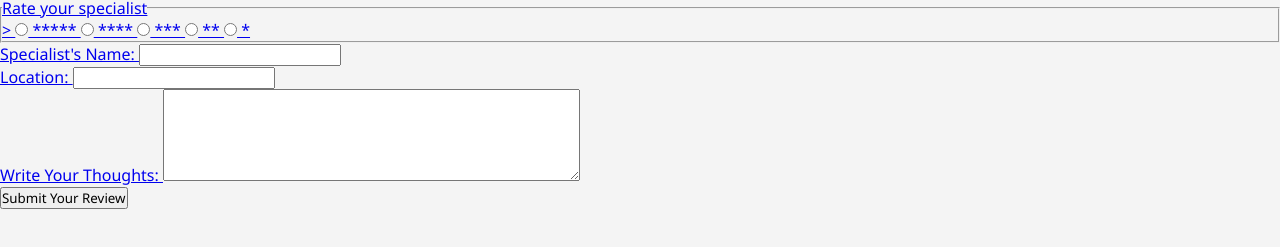
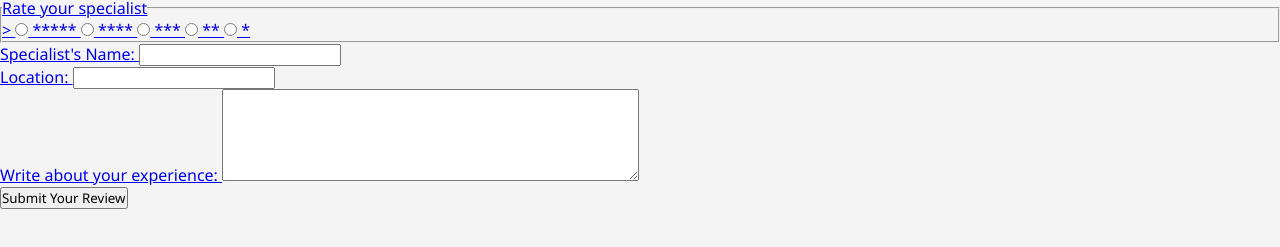
Before and after one commit to ITDEV-177-Group-1/FindMyDoc, a website: page html/reviews.html in a window 1280 px wide. Shown: the part 157-404 px from the top of the page. Drawn offline with Linux system fonts and the light colour scheme.

Commit message:
review page wording fix

```diff
--- a/html/reviews.html
+++ b/html/reviews.html
@@ -66,7 +66,7 @@
 
             <p>
                 <label>
-                    Write Your Thoughts:
+                    Write about your experience:
                     <textarea name="reviewSpace" cols="50" rows="5" placeholder="Write about your experience here..." required> </textarea>
                 </label>
             </p>
```
